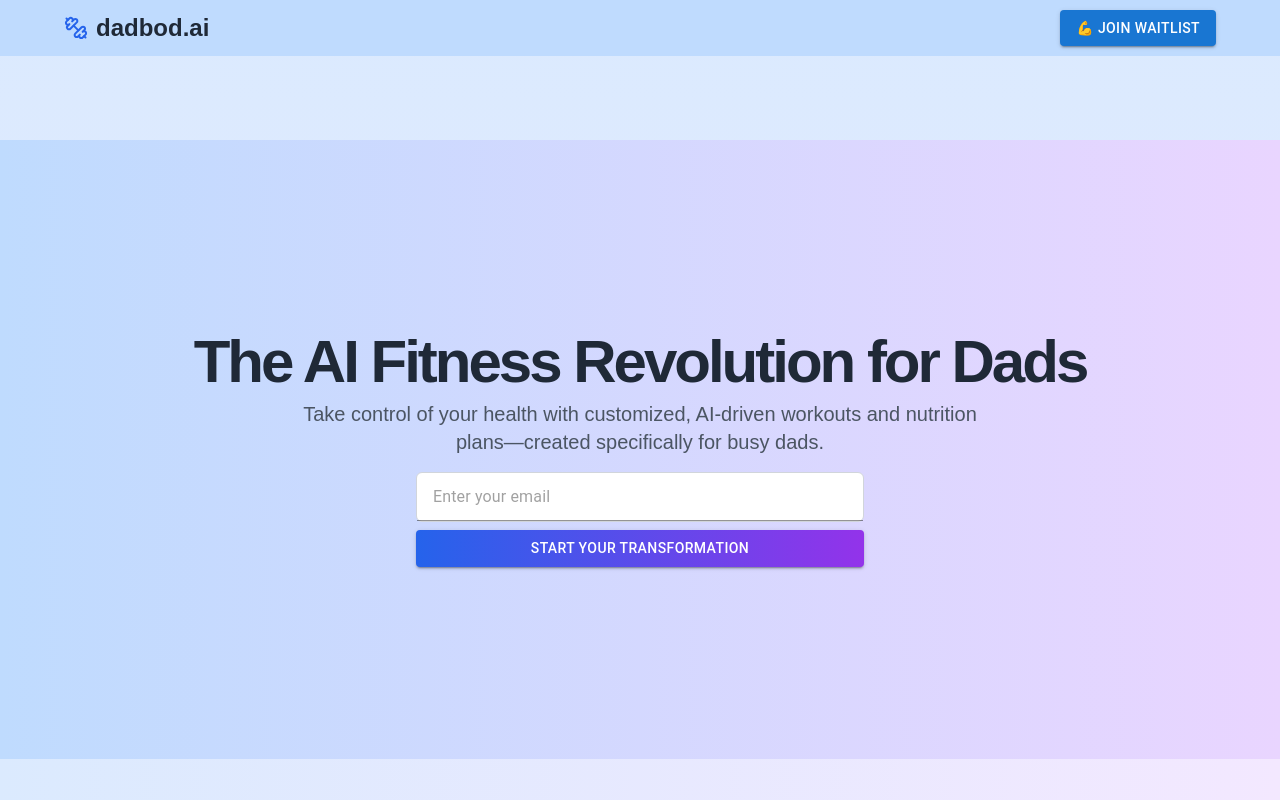
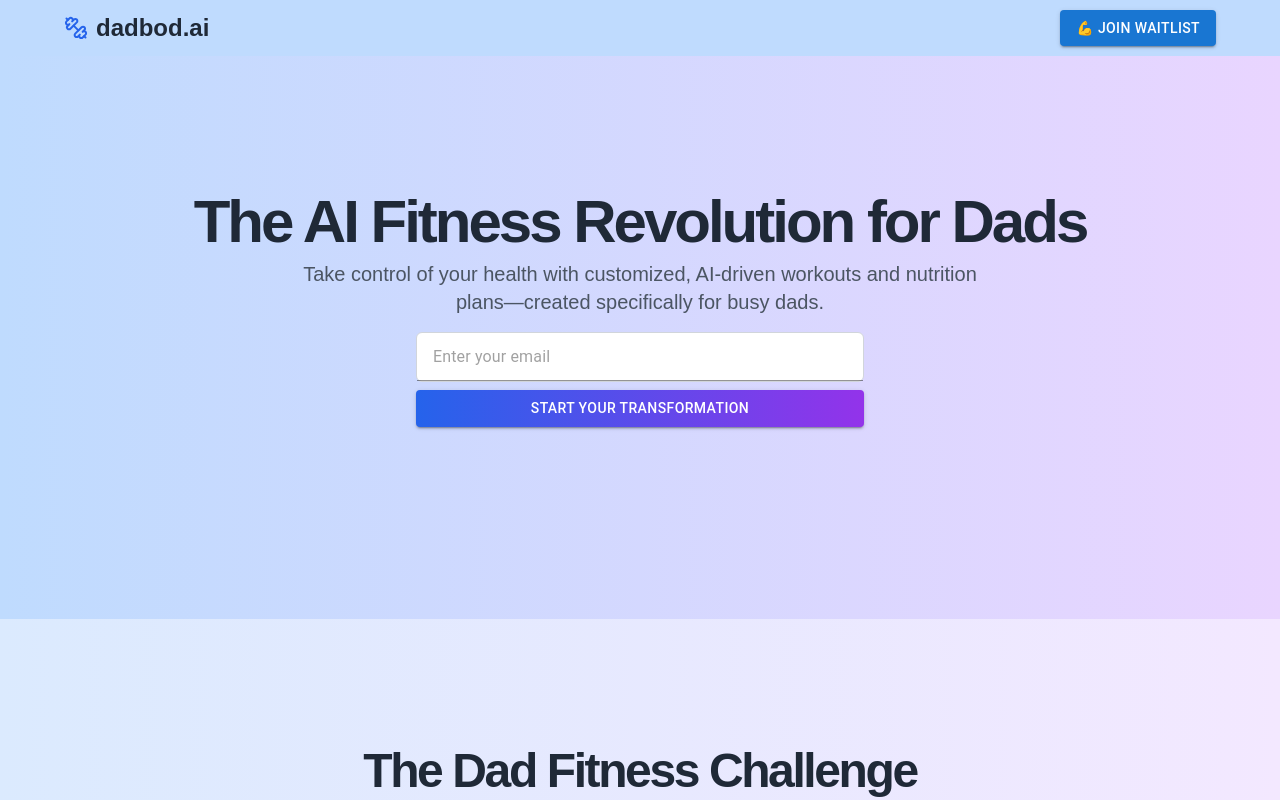
Before and after one commit to mandarinolive/dadbod-landing, a Next.js app: page / in a window 1280 px wide. Shown: the top 800 px of the page. Built offline with nearby package versions, Linux system fonts and the light colour scheme.

Commit message:
Fix layout issue by adjusting margin-top in global.css

```diff
--- a/src/app/globals.css
+++ b/src/app/globals.css
@@ -34,10 +34,12 @@ header {
   z-index: 10;
   top: 0;
   background: #e0f2ff; /* Ensure header background is visible */
+  margin-bottom: 0;  /* Remove bottom margin */
 }
 
 main {
-  margin-top: 80px; /* Adjust this based on header height */
+  margin-top: 60px; /* Adjust this based on header height */
+  padding-top: 0; /* Ensure no extra padding is added */
 }
 
 /* Mobile specific styling */
@@ -48,7 +50,7 @@ main {
   }
 
   main {
-    margin-top: 60px; /* Reduce margin for mobile */
+    margin-top: 60px; /* Adjust margin for mobile */
   }
 }
 
@@ -59,6 +61,6 @@ main {
   }
 
   main {
-    margin-top: 60px; /* Adjust accordingly */
+    margin-top: -80px; /* Adjust accordingly */
   }
 }
--- a/src/app/layout.tsx
+++ b/src/app/layout.tsx
@@ -27,8 +27,11 @@ export default function RootLayout({
     <html lang="en">
       <body
         className={`${geistSans.variable} ${geistMono.variable} antialiased`}
+        style={{ margin: 0, padding: 0 }}
       >
-        {children}
+        <div className="app-wrapper" style={{ marginTop: 0, paddingTop: 0 }}>
+          {children}
+        </div>
       </body>
     </html>
   );
--- a/src/app/page.tsx
+++ b/src/app/page.tsx
@@ -6,7 +6,7 @@ import { Dumbbell, Utensils, Users, BarChart3 } from "lucide-react"
 import Link from "next/link"
 
 export default function LandingPage() {
-  const [email, setEmail] = useState('')
+  const [email, setEmail] = useState('');
 
   const handleSubmit = useCallback(async (e: React.FormEvent) => {
     e.preventDefault();
```
